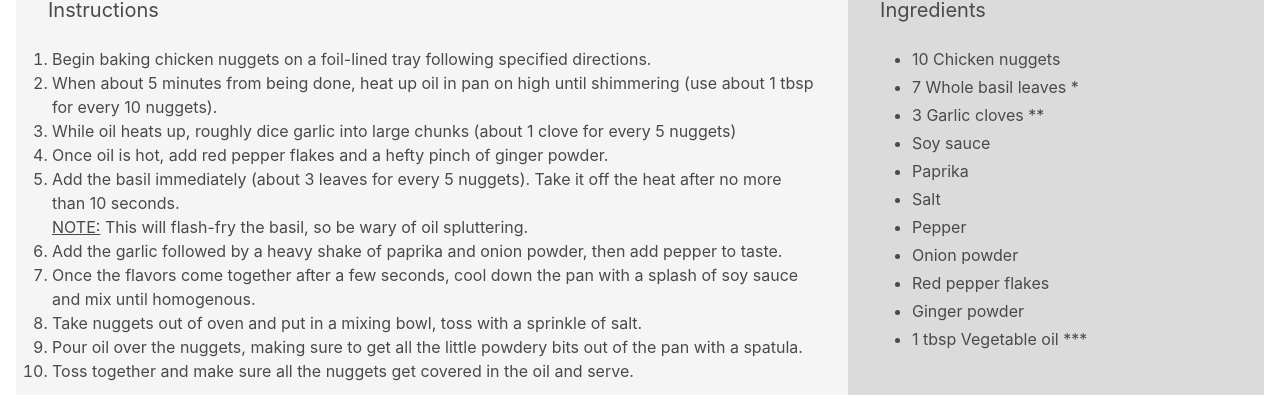
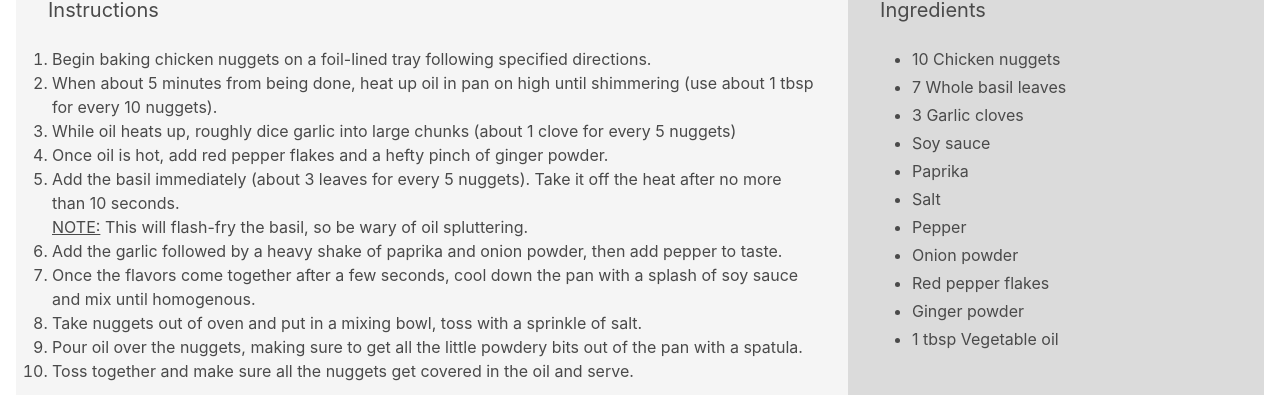
Before and after one commit to NotMisplaced/recipes, a React (Create React App) app: page /misc/popcornchicken in a window 1280 px wide. Shown: the part 208-609 px from the top of the page. Built offline with nearby package versions, Linux system fonts and the light colour scheme.

Commit message:
Update popcornchicken.jsx
Forgot a couple changes to ingredients list

```diff
--- a/src/components/Misc/popcornchicken.jsx
+++ b/src/components/Misc/popcornchicken.jsx
@@ -39,8 +39,8 @@ const PopcornChicken = () => {
                 <div className="content">
                 <ul>
                     <li>10 Chicken nuggets</li>
-                    <li>7 Whole basil leaves *</li>
-                    <li>3 Garlic cloves **</li>
+                    <li>7 Whole basil leaves</li>
+                    <li>3 Garlic cloves</li>
                     <li>Soy sauce</li>
                     <li>Paprika</li>
                     <li>Salt</li>
@@ -48,7 +48,7 @@ const PopcornChicken = () => {
                     <li>Onion powder</li>
                     <li>Red pepper flakes</li>
                     <li>Ginger powder</li>
-                    <li>1 tbsp Vegetable oil ***</li>
+                    <li>1 tbsp Vegetable oil</li>
                 </ul>
                 </div>
                 </div>
```
